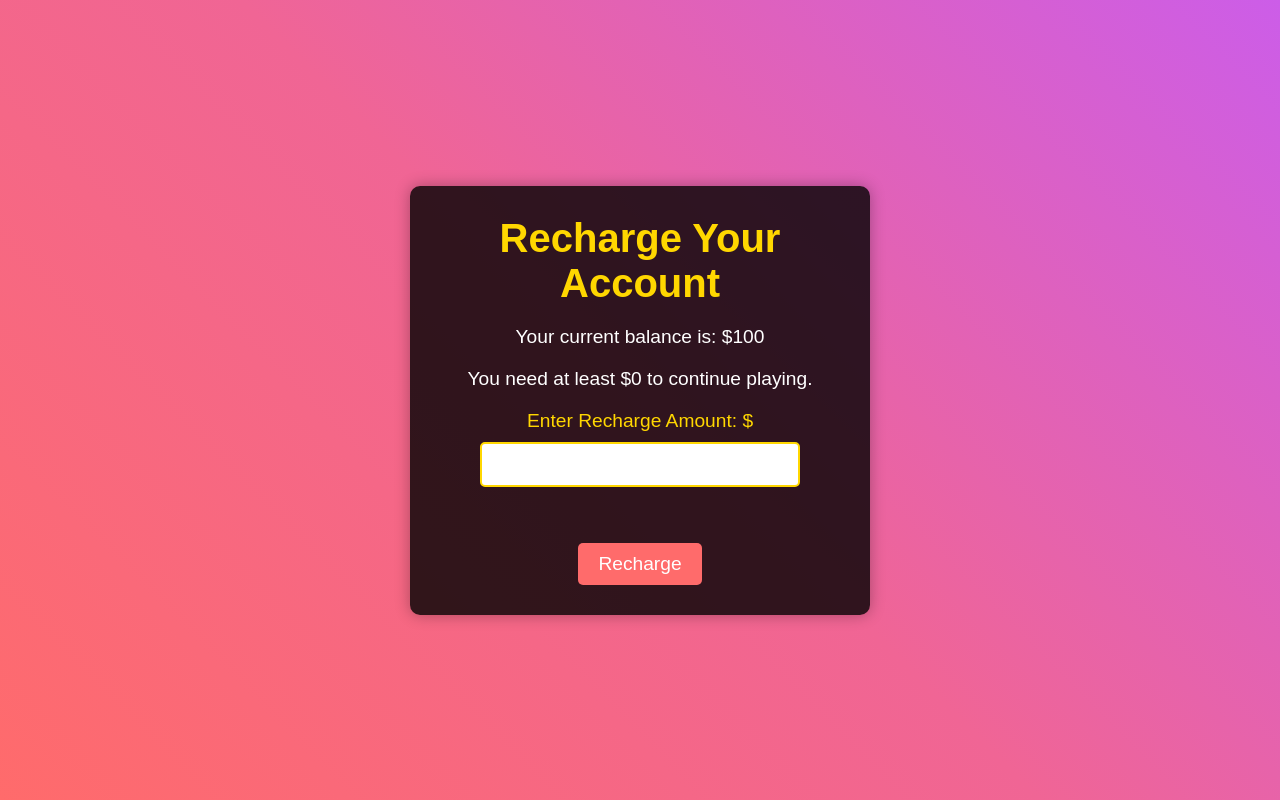
After one commit to saurabhkr78/casino_app, a Flask app: page /recharge in a window 1280 px wide. The commit adds this page. Run offline with Flask 3, Linux system fonts and the light colour scheme.

Commit message:
updated casino game

```diff
--- a/app.py
+++ b/app.py
@@ -1,7 +1,8 @@
-from flask import Flask, render_template, request, redirect, url_for
+from flask import Flask, render_template, request, flash, redirect, url_for
 import random
 
 app = Flask(__name__)
+app.secret_key = 'supersecretkey'
 cash = 100
 
 @app.route("/", methods=["GET", "POST"])
@@ -9,19 +10,39 @@ def index():
     global cash
     if request.method == "POST":
         bet = int(request.form["bet"])
+        guess = int(request.form["guess"])
+
         if bet == 0 or bet > cash:
+            flash('Invalid bet amount.')
             return redirect(url_for('index'))
 
-        result, cash = play(bet)
+        result, cash = play(bet, guess)
+        if cash < 0:
+            flash('You are out of cash! Please recharge to continue playing.')
+            return redirect(url_for('recharge'))
+
         return render_template("index.html", result=result, cash=cash)
 
     return render_template("index.html", cash=cash)
 
-def play(bet):
+@app.route("/recharge", methods=["GET", "POST"])
+def recharge():
+    global cash
+    if request.method == "POST":
+        recharge_amount = int(request.form["recharge_amount"])
+        cash += recharge_amount
+        if cash < 100:
+            flash('Minimum total amount to continue playing is $100.')
+            return redirect(url_for('recharge'))
+        else:
+            flash('Recharge successful! You can now continue playing.')
+            return redirect(url_for('index'))
+    return render_template("recharge.html", cash=cash)
+
+def play(bet, guess):
     global cash
     cards = ['J', 'Q', 'K']
     random.shuffle(cards)
-    guess = int(request.form["guess"])
 
     if cards[guess - 1] == 'Q':
         cash += 3 * bet
--- a/static/styles.css
+++ b/static/styles.css
@@ -1,8 +1,9 @@
 /* Reset some default styles */
-body, h1, p, form, label, input, button {
+body, h1, p, form, label, input, button, ul, li {
     margin: 0;
     padding: 0;
     box-sizing: border-box;
+    list-style-type: none;
 }
 
 /* Body styling */
@@ -19,7 +20,7 @@ body {
 
 /* Main container styling */
 .container {
-    background-color: rgba(0, 0, 0, 0.7);
+    background-color: rgba(0, 0, 0, 0.8);
     padding: 30px;
     border-radius: 10px;
     box-shadow: 0 0 15px rgba(0, 0, 0, 0.3);
@@ -83,8 +84,8 @@ button:hover {
     background-color: #e05656;
 }
 
-/* Result styling */
-.result {
+/* Result and Flash Message styling */
+.result, ul {
     font-size: 1.3em;
     margin-top: 20px;
     padding: 10px;
@@ -92,3 +93,73 @@ button:hover {
     border-radius: 5px;
     color: #000;
 }
+
+/* Flash Message List styling */
+ul {
+    list-style: none;
+    padding: 0;
+}
+
+li {
+    margin-bottom: 10px;
+}
+
+/* Recharge Page styling */
+.recharge-container {
+    background-color: rgba(0, 0, 0, 0.8);
+    padding: 30px;
+    border-radius: 10px;
+    box-shadow: 0 0 15px rgba(0, 0, 0, 0.3);
+    text-align: center;
+    max-width: 400px;
+    width: 100%;
+}
+
+.recharge-container h1 {
+    color: #ffd700;
+    font-size: 2.5em;
+    margin-bottom: 20px;
+}
+
+.recharge-container p {
+    font-size: 1.2em;
+    margin-bottom: 20px;
+}
+
+.recharge-container form {
+    display: flex;
+    flex-direction: column;
+    align-items: center;
+}
+
+.recharge-container label {
+    font-size: 1.2em;
+    margin-bottom: 10px;
+    color: #ffd700;
+}
+
+.recharge-container input {
+    font-size: 1.1em;
+    padding: 10px;
+    margin-bottom: 20px;
+    border: 2px solid #ffd700;
+    border-radius: 5px;
+    width: 80%;
+    background-color: #fff;
+    color: #000;
+}
+
+.recharge-container button {
+    font-size: 1.2em;
+    padding: 10px 20px;
+    color: #fff;
+    background-color: #ff6b6b;
+    border: none;
+    border-radius: 5px;
+    cursor: pointer;
+    transition: background-color 0.3s;
+}
+
+.recharge-container button:hover {
+    background-color: #e05656;
+}
--- /dev/null
+++ b/templates/recharge.html
@@ -0,0 +1,29 @@
+<!DOCTYPE html>
+<html>
+<head>
+    <title>Recharge - Virtual Casino</title>
+    <link rel="stylesheet" type="text/css" href="{{ url_for('static', filename='styles.css') }}">
+</head>
+<body>
+    <div class="container recharge-container">
+        <h1>Recharge Your Account</h1>
+        <p>Your current balance is: ${{ cash }}</p>
+        <p>You need at least ${{ 100 - cash }} to continue playing.</p>
+        {% with messages = get_flashed_messages() %}
+            {% if messages %}
+                <ul>
+                    {% for message in messages %}
+                        <li>{{ message }}</li>
+                    {% endfor %}
+                </ul>
+            {% endif %}
+        {% endwith %}
+        <form method="POST">
+            <label for="recharge_amount">Enter Recharge Amount: $</label>
+            <input type="number" id="recharge_amount" name="recharge_amount" required>
+            <br><br>
+            <button type="submit">Recharge</button>
+        </form>
+    </div>
+</body>
+</html>
```
Also changed, not shown: templates/index.html (+9 -0 lines).
